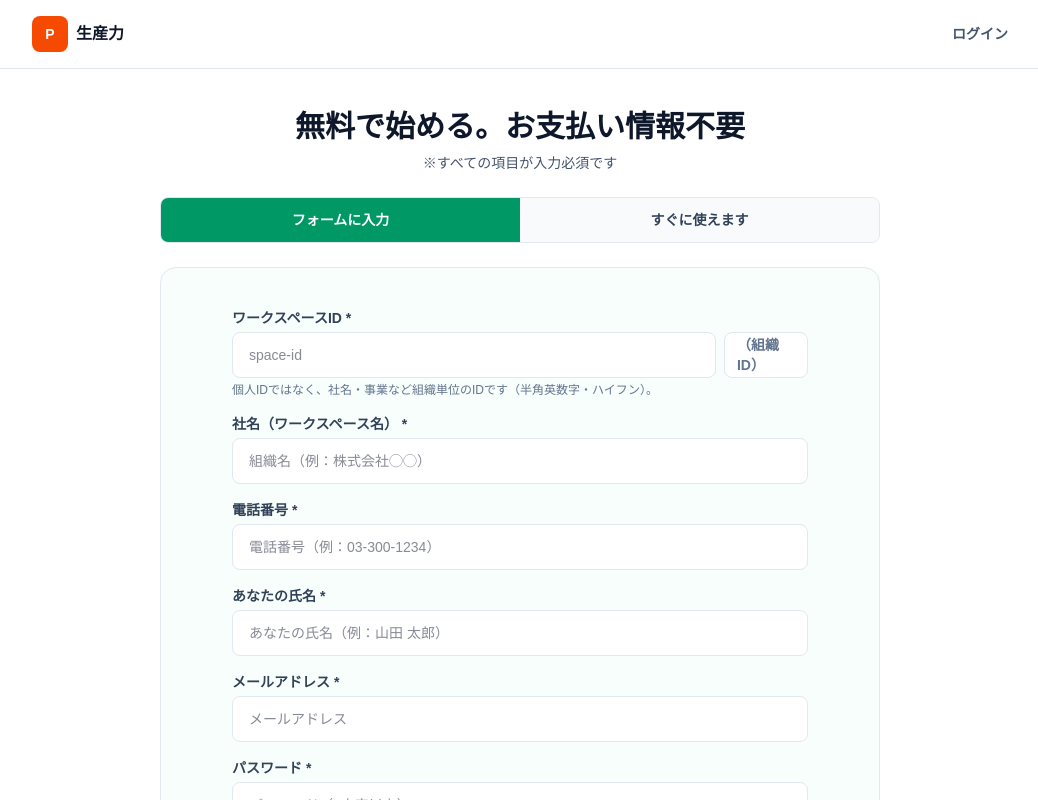
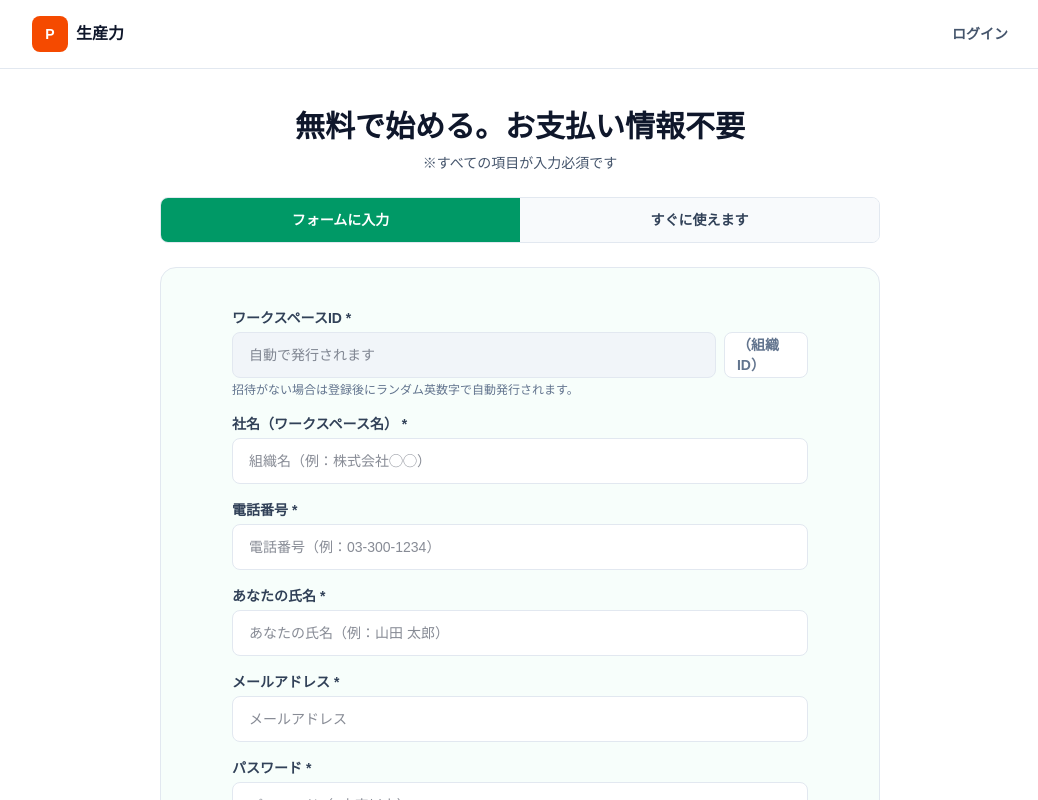
Before and after one commit to rei-yokohama/Seisanryoku, a Next.js app: page /signup in a window 1280 px wide. Shown: the top 800 px of the page, without its empty margins (120-1158 px from the left). Built offline with nearby package versions, Linux system fonts and the light colour scheme; no server answers.

Commit message:
feat(signup): auto-generate workspace id

```diff
--- a/app/signup/page.tsx
+++ b/app/signup/page.tsx
@@ -16,7 +16,6 @@ function generateWorkspaceCode() {
 
 function SignupInner() {
   const [name, setName] = useState("");
-  const [workspaceId, setWorkspaceId] = useState("");
   const [companyName, setCompanyName] = useState(""); // 社名（ワークスペース名）
   const [phone, setPhone] = useState("");
   const [email, setEmail] = useState("");
@@ -65,7 +64,6 @@ function SignupInner() {
         setInviteCompanyCode(inv.companyCode);
         setInviteRole(inv.role === "admin" ? "admin" : "member");
         setEmail(String(inv.email));
-        setWorkspaceId(String(inv.companyCode));
         // セキュリティルール上、未ログイン状態で companies を参照しない（社名は後から反映されます）
         setCompanyName("");
       } catch (e: any) {
@@ -76,15 +74,15 @@ function SignupInner() {
     })();
   }, [token]);
 
-  const normalizeWorkspaceId = (raw: string) => {
-    // Backlog風: 半角英数字 + ハイフン、3〜20文字
-    return raw
-      .trim()
-      .toLowerCase()
-      .replace(/[^a-z0-9-]/g, "")
-      .replace(/--+/g, "-")
-      .replace(/^-+|-+$/g, "")
-      .slice(0, 20);
+  const allocateCompanyCode = async (): Promise<string> => {
+    // ワークスペースIDは自動発行（ランダム英数字）
+    // 既存のIDと衝突しないものを見つけるまで複数回試行
+    for (let i = 0; i < 12; i++) {
+      const code = generateWorkspaceCode();
+      const snap = await getDoc(doc(db, "companies", code));
+      if (!snap.exists()) return code;
+    }
+    throw new Error("ワークスペースIDの発行に失敗しました。時間をおいて再度お試しください。");
   };
 
   const handleSignup = async (e: React.FormEvent) => {
@@ -99,16 +97,6 @@ function SignupInner() {
     const workspaceName = companyName.trim();
     if (!workspaceName && !inviteCompanyCode) {
       setError("社名（ワークスペース名）を入力してください");
-      return;
-    }
-
-    const wsId = inviteCompanyCode ? String(inviteCompanyCode) : normalizeWorkspaceId(workspaceId);
-    if (!wsId) {
-      setError("ワークスペースIDを入力してください（半角英数字・ハイフン）");
-      return;
-    }
-    if (!inviteCompanyCode && (wsId.length < 3 || wsId.length > 20)) {
-      setError("ワークスペースIDは3〜20文字で入力してください");
       return;
     }
 
@@ -130,19 +118,14 @@ function SignupInner() {
     setLoading(true);
 
     try {
+      // ワークスペースIDの確定（招待ありは固定、招待なしは自動発行）
+      const companyCode = inviteCompanyCode ? String(inviteCompanyCode) : await allocateCompanyCode();
+
       const userCredential = await createUserWithEmailAndPassword(auth, email, password);
       const uid = userCredential.user.uid;
 
       // 1) ワークスペース（招待なしの場合は新規作成）
-      let companyCode = wsId;
       if (!inviteCompanyCode) {
-        // 既存チェック（上書きを防止）
-        const existsSnap = await getDoc(doc(db, "companies", companyCode));
-        if (existsSnap.exists()) {
-          setError("このワークスペースIDは既に使用されています。別のIDを入力してください。");
-          setLoading(false);
-          return;
-        }
         await setDoc(
           doc(db, "companies", companyCode),
           {
@@ -262,18 +245,18 @@ function SignupInner() {
                 <div className="mb-1 text-sm font-bold text-slate-700">ワークスペースID *</div>
                 <div className="flex items-stretch gap-2">
                   <input
-                    value={workspaceId}
-                    onChange={(e) => setWorkspaceId(normalizeWorkspaceId(e.target.value))}
-                    placeholder="space-id"
-                    required
-                    disabled={!!inviteToken}
-                    className="w-full rounded-lg border border-slate-200 bg-white px-4 py-3 text-sm text-slate-900 outline-none focus:border-orange-500 focus:ring-2 focus:ring-orange-100 disabled:bg-slate-100"
+                    value={inviteCompanyCode ? String(inviteCompanyCode) : ""}
+                    placeholder={inviteCompanyCode ? "" : "自動で発行されます"}
+                    readOnly
+                    className="w-full rounded-lg border border-slate-200 bg-slate-100 px-4 py-3 text-sm text-slate-900 outline-none"
                   />
                   <div className="hidden items-center rounded-lg border border-slate-200 bg-white px-3 text-sm font-bold text-slate-500 sm:flex">
                     （組織ID）
                   </div>
                 </div>
-                <div className="mt-1 text-xs text-slate-500">個人IDではなく、社名・事業など組織単位のIDです（半角英数字・ハイフン）。</div>
+                <div className="mt-1 text-xs text-slate-500">
+                  招待がない場合は登録後にランダム英数字で自動発行されます。
+                </div>
               </div>
 
               <div>
```
